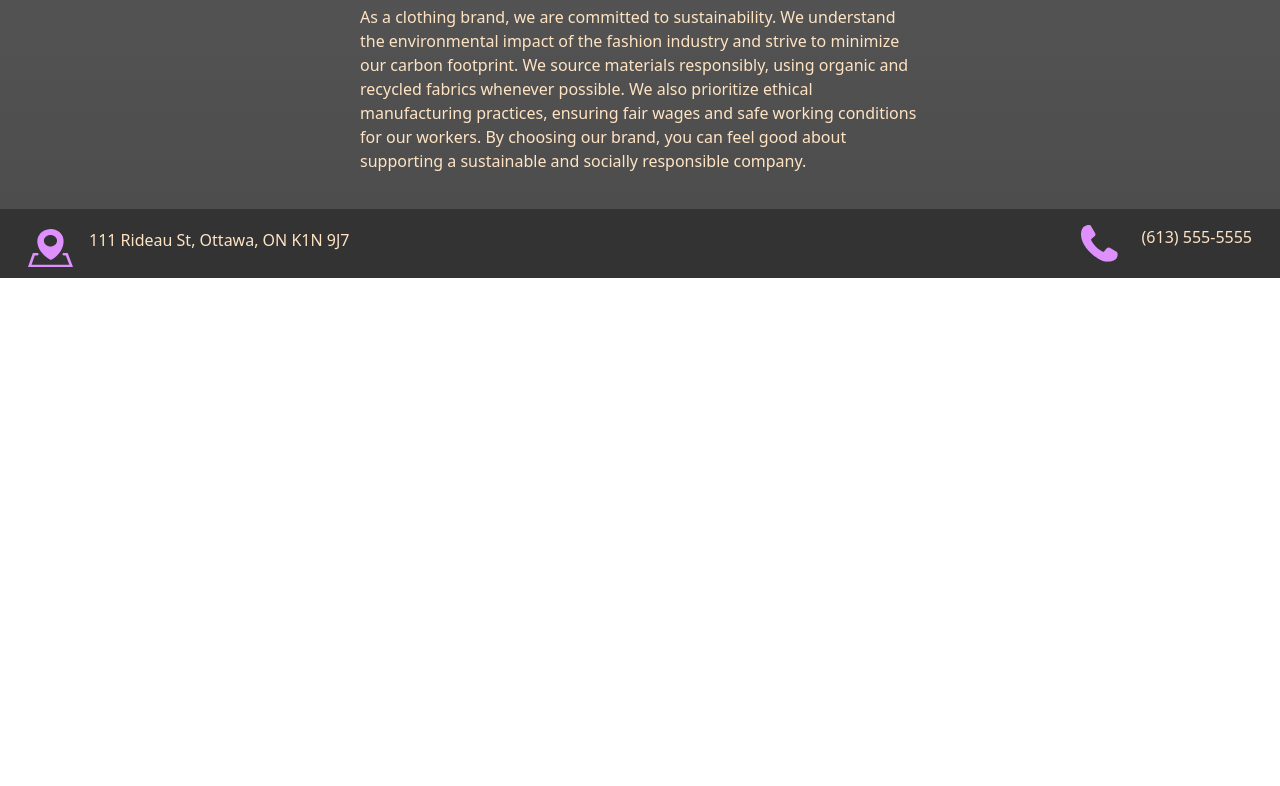
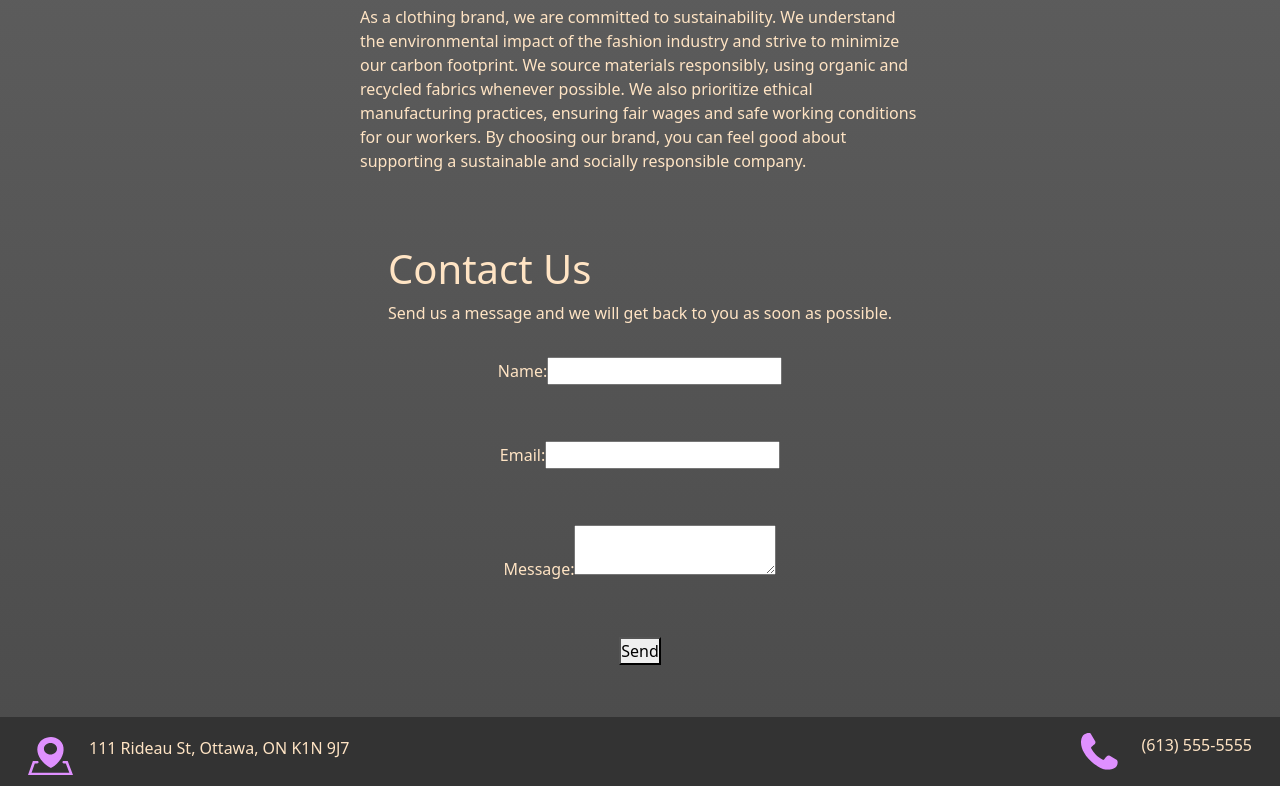
Before and after one commit to Devcon324/SEG_3125_Project_2, a React (Create React App) app in the folder style-wear/: page / in a window 1280 px wide. Shown: the part 1313-2099 px from the top of the page. Before the commit the page ends 1591 px from the top, so only its background shows below. Built offline with nearby package versions, Linux system fonts and the light colour scheme.

Commit message:
Completed Step 3

```diff
--- a/style-wear/src/App.js
+++ b/style-wear/src/App.js
@@ -1,6 +1,7 @@
 import Navbar from './Navbar';
 import Home from './Home';
 import Hero from './Hero';
+import EmailForm from './EmailForm';
 import Foot from './Foot';
 
 // This is a component named App that returns JSX template
@@ -18,6 +19,9 @@ function App() {
       <div className="content">
         < Home />
       </div>
+      <div className='emailForm'>
+        < EmailForm />
+      </div>
       <div className="footer">
         < Foot />
       </div>
--- /dev/null
+++ b/style-wear/src/EmailForm.js
@@ -0,0 +1,49 @@
+import React, { useState } from 'react';
+
+const EmailForm = () => {
+  const [name, setName] = useState('');
+  const [email, setEmail] = useState('');
+  const [message, setMessage] = useState('');
+
+  const handleSubmit = (e) => {
+    e.preventDefault();
+    // Add your logic here to handle the form submission
+    console.log('Name:', name);
+    console.log('Email:', email);
+    console.log('Message:', message);
+  };
+
+  const sendMessage = () => {
+    setName('');
+    setEmail('');
+    setMessage('');
+    alert('Message sent!');
+  };
+
+  return (
+    <div className='content'>
+      <h1>Contact Us</h1>
+      <p>Send us a message and we will get back to you as soon as possible.</p>
+      <form className='emailForm' onSubmit={handleSubmit}>
+        <label>
+          Name:
+          <input type="text" value={name} onChange={(e) => setName(e.target.value)} />
+        </label>
+        <br />
+        <label>
+          Email:
+          <input type="email" value={email} onChange={(e) => setEmail(e.target.value)} />
+        </label>
+        <br />
+        <label>
+          Message:
+          <textarea value={message} onChange={(e) => setMessage(e.target.value)} />
+        </label>
+        <br />
+        <button type="submit"onClick={sendMessage}>Send</button>
+      </form>
+    </div>
+  );
+};
+
+export default EmailForm;
--- a/style-wear/src/index.css
+++ b/style-wear/src/index.css
@@ -209,6 +209,16 @@ z-index: 0; */
   font-weight: 1000;
 }
 
+/* email form */
+.emailForm {
+  display: flex;
+  flex-direction: column;
+  gap: 1rem;
+  padding: 1rem;
+  margin: 0 auto; /* center horizontally */
+  align-items: center; /* center vertically */
+}
+
 /* footer */
 footer {
   background: #333;
```
